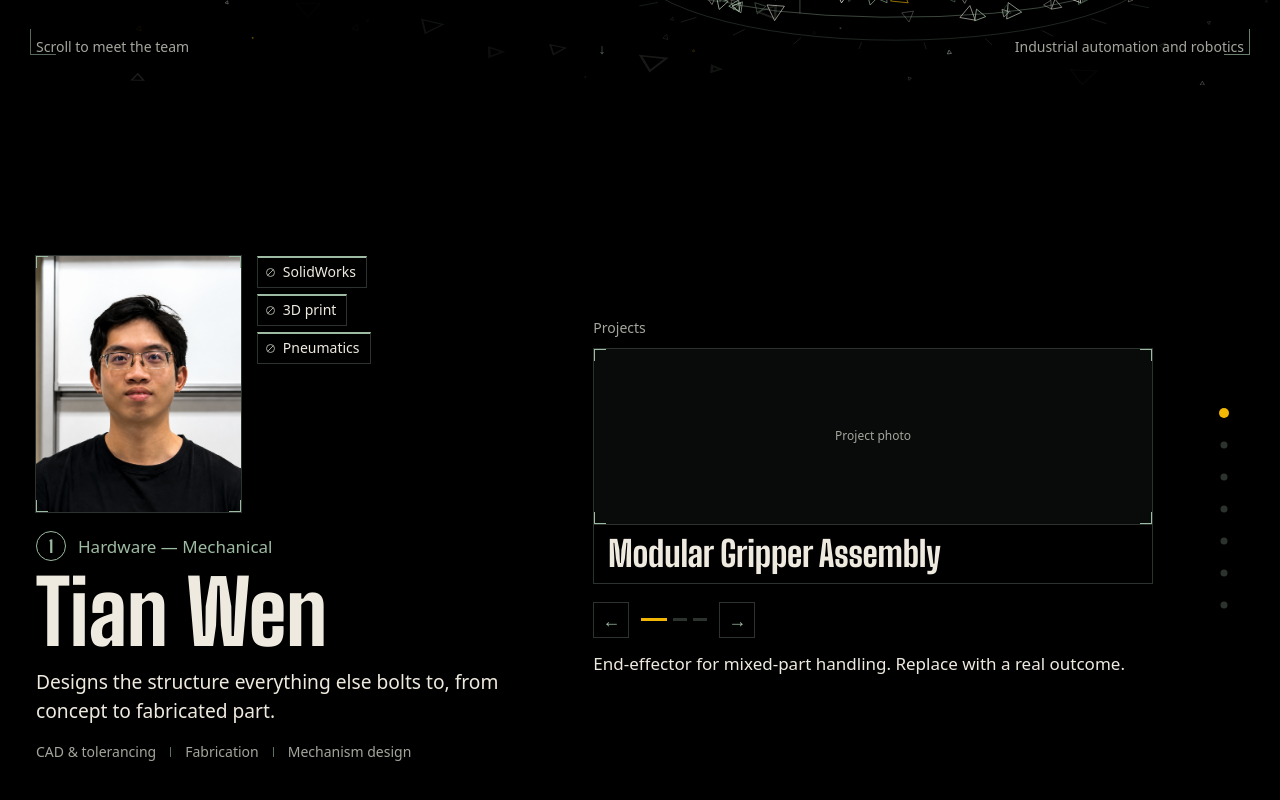
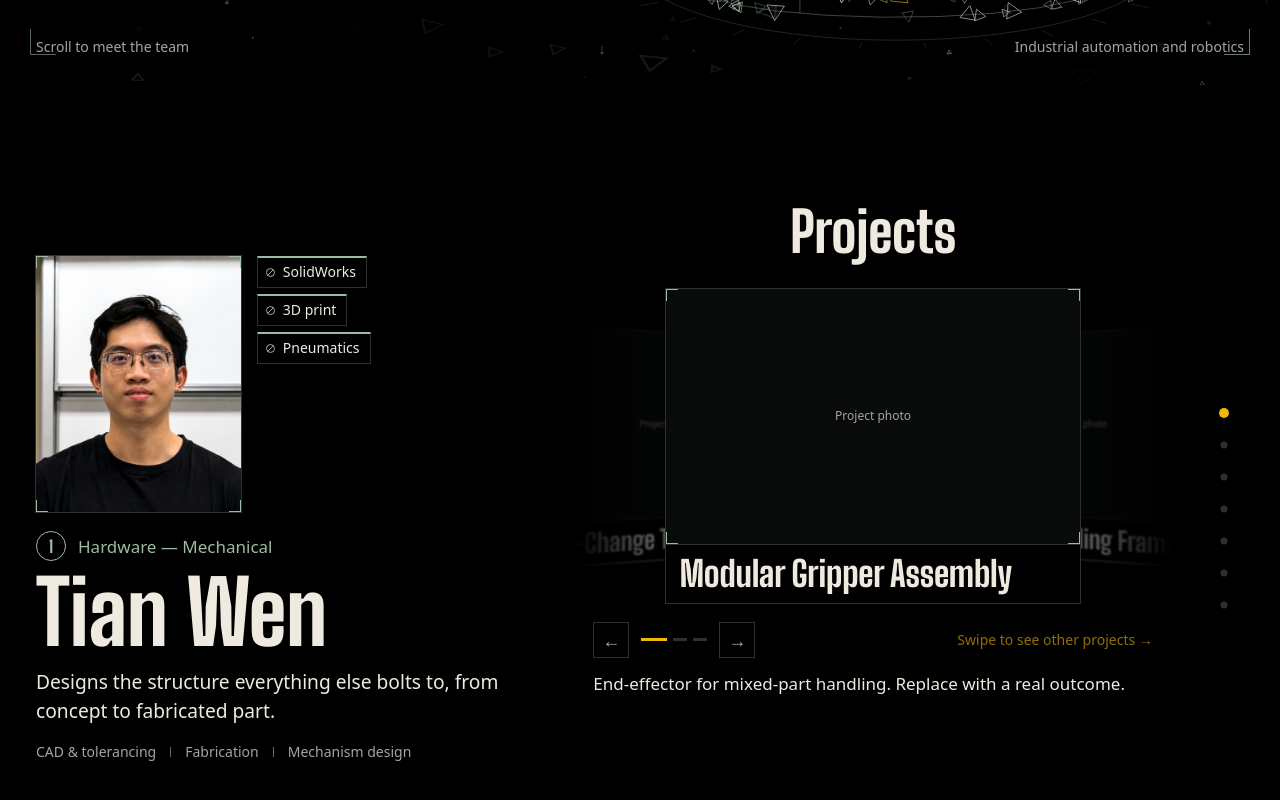
Before and after one commit to jopiiyan/Capstone-Portfolio, a React (Vite) app in the folder my-app/: page / in a window 1280 px wide. Shown: the part 715-1515 px from the top of the page. Built offline with nearby package versions, Linux system fonts and the light colour scheme; a web font is replaced by a local one.

Commit message:
feat:hoverable project section

```diff
--- a/my-app/src/components/ProjectCard.jsx
+++ b/my-app/src/components/ProjectCard.jsx
@@ -9,20 +9,23 @@ const SHADOW_LIFT = `0 24px 48px rgba(0,0,0,0.6), 0 0 0 1px ${C.line}`;
  * One project on the carousel. `description` (and any other props) are read by
  * ProjectCarousel for the text beneath the frame — the card face is photo + title.
  */
-export default function ProjectCard({ title, photo }) {
+export default function ProjectCard({ title, photo, active = true }) {
   const reduce = useReducedMotion();
+  const lift = reduce
+    ? { boxShadow: SHADOW_LIFT }
+    : { scale: 1.04, y: -8, rotateX: 4, rotateY: -3, boxShadow: SHADOW_LIFT };
 
   return (
-    // Lift off the sheet: scale + tilt toward the viewer. Reduced motion keeps only the shadow.
+    // Lift off the sheet: scale + tilt toward the viewer. Reduced motion keeps only
+    // the shadow. Cards turned away on the carousel's sides (`active` false) don't lift.
     <motion.div
       initial={{ boxShadow: SHADOW_REST }}
-      whileHover={reduce
-        ? { boxShadow: SHADOW_LIFT }
-        : { scale: 1.04, y: -8, rotateX: 4, rotateY: -3, boxShadow: SHADOW_LIFT }}
+      whileHover={active ? lift : undefined}
       transition={{ type: "spring", stiffness: 320, damping: 24 }}
       style={{
         height: "100%", display: "grid", gridTemplateRows: "minmax(0, 1fr) auto",
-        background: C.ink, border: `1px solid ${C.faint}`, transformStyle: "preserve-3d",
+        // Side cards get the green frame so their outline still reads through the dimming.
+        background: C.ink, border: `1px solid ${active ? C.faint : C.line}`, transformStyle: "preserve-3d",
       }}
     >
       <ImageSlot src={photo || undefined} alt={title} placeholder="Project photo" />
--- a/my-app/src/components/ProjectCarousel.jsx
+++ b/my-app/src/components/ProjectCarousel.jsx
@@ -1,18 +1,23 @@
-import { AnimatePresence, motion } from "framer-motion";
-import { Children, isValidElement, useState } from "react";
-import { EASE_CSS, EASE_OUT } from "../motion/presets.js";
-import { BODY, C } from "../theme.js";
+import { AnimatePresence, motion, useReducedMotion } from "framer-motion";
+import { Children, cloneElement, isValidElement, useState } from "react";
+import { ALTERNATE, EASE_CSS, EASE_OUT } from "../motion/presets.js";
+import { BODY, C, caption } from "../theme.js";
 
-// Room around the card inside the clipping frame, so the hover lift isn't cut off.
+// Room around the cards inside the clipping stage, so the hover lift isn't cut off.
 const LIFT_ROOM = 18;
 const SWIPE_DISTANCE = 80;
 const SWIPE_VELOCITY = 400;
+const CARD_W = 70; // % of the stage
 
-const slide = {
-  enter: (dir) => ({ x: `${dir * 100}%`, opacity: 0.4 }),
-  center: { x: "0%", opacity: 1 },
-  exit: (dir) => ({ x: `${-dir * 100}%`, opacity: 0.4 }),
-};
+// Cover flow: the front card faces the viewer, its neighbours turn inward and
+// sink back into the sheet like shadows, anything further out is hidden.
+const DIM = "brightness(0.6) blur(1px)";
+function pose(offset) {
+  const side = Math.sign(offset);
+  if (offset === 0) return { x: "0%", scale: 1, rotateY: 0, z: 0, opacity: 1, filter: "brightness(1) blur(0px)", zIndex: 3 };
+  if (Math.abs(offset) === 1) return { x: `${side * 55}%`, scale: 0.8, rotateY: side * -32, z: -120, opacity: 0.6, filter: DIM, zIndex: 2 };
+  return { x: `${side * 90}%`, scale: 0.6, rotateY: side * -40, z: -240, opacity: 0, filter: DIM, zIndex: 1 };
+}
 
 function StepButton({ label, glyph, onClick }) {
   return (
@@ -31,21 +36,22 @@ function StepButton({ label, glyph, onClick }) {
 }
 
 /**
- * Shows one child card at a time. The slide count is simply how many valid
+ * Shows child cards as a cover flow. The slide count is simply how many valid
  * elements are passed in — add or remove a <ProjectCard> and the range, dashes
- * and controls follow. The active card's `description` prop is shown below.
+ * and controls follow. The front card's `description` prop is shown below.
  */
 export default function ProjectCarousel({ children }) {
   const cards = Children.toArray(children).filter(isValidElement);
   const count = cards.length;
-  const [[rawIndex, dir], setPage] = useState([0, 0]);
+  const [rawIndex, setIndex] = useState(0);
+  const reduce = useReducedMotion();
   // Clamp in case cards were removed while a later one was showing.
   const index = count ? Math.min(rawIndex, count - 1) : 0;
 
   if (!count) return null;
 
-  const step = (d) => setPage([(index + d + count) % count, d]);
-  const jump = (n) => n !== index && setPage([n, n > index ? 1 : -1]);
+  const go = (n) => setIndex(n);
+  const step = (d) => go((index + d + count) % count);
   const many = count > 1;
   const description = cards[index].props.description;
 
@@ -58,38 +64,58 @@ export default function ProjectCarousel({ children }) {
           if (e.key === "ArrowRight") { e.preventDefault(); step(1); }
         } : undefined}
         style={{
-          position: "relative", overflow: "hidden", perspective: 900,
-          height: "clamp(170px, 34vh, 400px)", margin: -LIFT_ROOM,
+          position: "relative", overflow: "hidden", perspective: 1100,
+          height: "clamp(200px, 44vh, 500px)", margin: -LIFT_ROOM,
+          maskImage: "linear-gradient(90deg, transparent, #000 12%, #000 88%, transparent)",
+          WebkitMaskImage: "linear-gradient(90deg, transparent, #000 12%, #000 88%, transparent)",
         }}
       >
-        <AnimatePresence initial={false} custom={dir}>
-          <motion.div key={index} custom={dir}
-            variants={slide} initial="enter" animate="center" exit="exit"
-            transition={{ duration: 0.5, ease: EASE_OUT }}
-            drag={many ? "x" : false}
+        {cards.map((card, n) => {
+          // Shortest way round, so with 3 cards there is always one on each side.
+          let offset = n - index;
+          if (offset > count / 2) offset -= count;
+          if (offset < -count / 2) offset += count;
+          const front = offset === 0;
+          const peek = Math.abs(offset) === 1;
+          const { zIndex, ...target } = pose(offset);
+
+          return (
+            <motion.div key={card.key ?? n}
+              initial={false}
+              animate={target}
+              transition={{ duration: 0.55, ease: EASE_OUT }}
+              drag={front && many ? "x" : false}
               dragConstraints={{ left: 0, right: 0 }}
               dragElastic={0.25}
-            onDragEnd={(_, { offset, velocity }) => {
-              if (offset.x < -SWIPE_DISTANCE || velocity.x < -SWIPE_VELOCITY) step(1);
-              else if (offset.x > SWIPE_DISTANCE || velocity.x > SWIPE_VELOCITY) step(-1);
+              onDragEnd={(_, { offset: o, velocity: v }) => {
+                if (o.x < -SWIPE_DISTANCE || v.x < -SWIPE_VELOCITY) step(1);
+                else if (o.x > SWIPE_DISTANCE || v.x > SWIPE_VELOCITY) step(-1);
               }}
-            aria-label={`Project ${index + 1} of ${count}`}
+              onClick={peek ? () => go(n) : undefined}
+              aria-hidden={!front}
+              aria-label={front ? `Project ${index + 1} of ${count}` : undefined}
               style={{
-              position: "absolute", inset: LIFT_ROOM, touchAction: "pan-y",
-              cursor: many ? "grab" : undefined,
+                position: "absolute", top: LIFT_ROOM, bottom: LIFT_ROOM,
+                left: `${(100 - CARD_W) / 2}%`, width: `${CARD_W}%`, zIndex,
+                touchAction: "pan-y", transformStyle: "preserve-3d",
+                cursor: front ? (many ? "grab" : undefined) : "pointer",
+                pointerEvents: front || peek ? "auto" : "none",
               }}
             >
-            {cards[index]}
+              <div style={{ height: "100%", pointerEvents: front ? "auto" : "none" }}>
+                {cloneElement(card, { active: front })}
+              </div>
             </motion.div>
-        </AnimatePresence>
+          );
+        })}
       </div>
 
       {many && (
-        <div style={{ display: "flex", alignItems: "center", gap: 12, marginTop: 4 }}>
+        <div style={{ display: "flex", flexWrap: "wrap", alignItems: "center", gap: 12, marginTop: 4 }}>
           <StepButton label="Previous project" glyph="←" onClick={() => step(-1)} />
           <div style={{ display: "flex", gap: 6 }}>
             {cards.map((c, n) => (
-              <button key={c.key ?? n} type="button" onClick={() => jump(n)}
+              <button key={c.key ?? n} type="button" onClick={() => go(n)}
                 aria-label={`Show project ${n + 1}`} aria-current={n === index}
                 style={{ padding: "8px 0", border: 0, background: "transparent", cursor: "pointer" }}
               >
@@ -102,6 +128,14 @@ export default function ProjectCarousel({ children }) {
             ))}
           </div>
           <StepButton label="Next project" glyph="→" onClick={() => step(1)} />
+
+          {/* Always there, always blinking (static under reduced motion) */}
+          <motion.span aria-hidden="true"
+            initial={{ opacity: 1 }}
+            animate={reduce ? { opacity: 1 } : { opacity: [1, 0.25] }}
+            transition={reduce ? undefined : { duration: 0.9, ease: EASE_CSS, ...ALTERNATE }}
+            style={{ ...caption, color: C.signal, marginLeft: "auto", whiteSpace: "nowrap" }}
+          >Swipe to see other projects →</motion.span>
         </div>
       )}
 
--- a/my-app/src/components/ProjectPanel.jsx
+++ b/my-app/src/components/ProjectPanel.jsx
@@ -3,7 +3,7 @@ import ProjectCard from "./ProjectCard.jsx";
 import ProjectCarousel from "./ProjectCarousel.jsx";
 import { MEMBERS } from "../data.js";
 import { enterX } from "../motion/presets.js";
-import { caption } from "../theme.js";
+import { displayH } from "../theme.js";
 
 export default function ProjectPanel({ active, left, order }) {
   const { projects } = MEMBERS[active];
@@ -11,10 +11,14 @@ export default function ProjectPanel({ active, left, order }) {
   const e = enterX(!left, 0.09);
 
   return (
-    <div style={{ order }}>
+    // Starts above the profile row so the showcase gets the extra height.
+    <div style={{ order, alignSelf: "start", marginTop: "calc(-1 * clamp(0px, 6vh, 60px))" }}>
       {/* @keyframes enRA/enRB/enLA/enLB, 90ms behind the member column */}
       <motion.div key={active} initial={e.initial} animate={e.animate} transition={e.transition}>
-        <div style={{ ...caption, marginBottom: 10 }}>{projects.length > 1 ? "Projects" : "Project"}</div>
+        <h2 style={{
+          ...displayH, fontSize: "clamp(40px, min(5vw, 7vh), 76px)", lineHeight: 0.85,
+          textAlign: "center", margin: "0 0 clamp(20px, 4vh, 40px)",
+        }}>{projects.length > 1 ? "Projects" : "Project"}</h2>
 
         {/* key resets to the first card when the member changes */}
         <ProjectCarousel key={active}>
```
Lines whose indentation alone changed are shown as unchanged.
